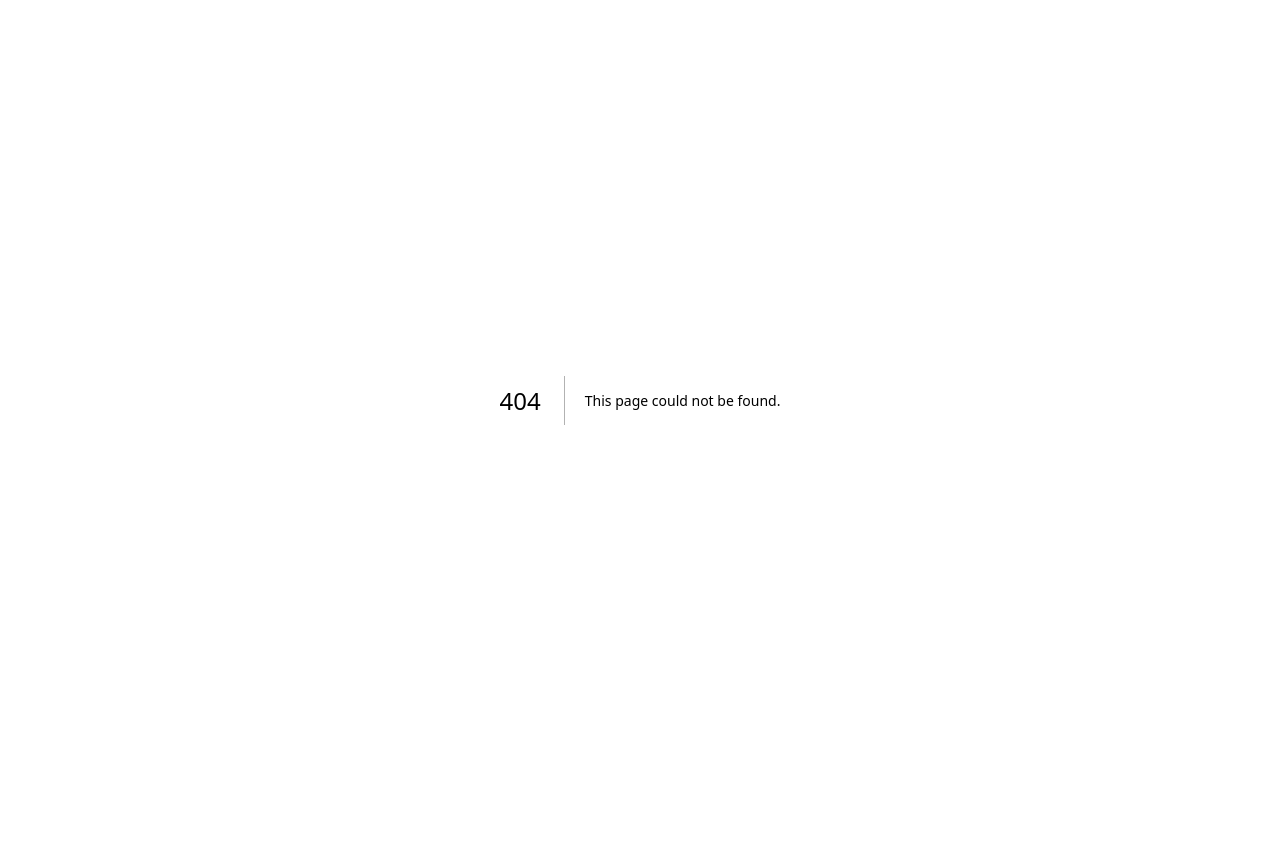
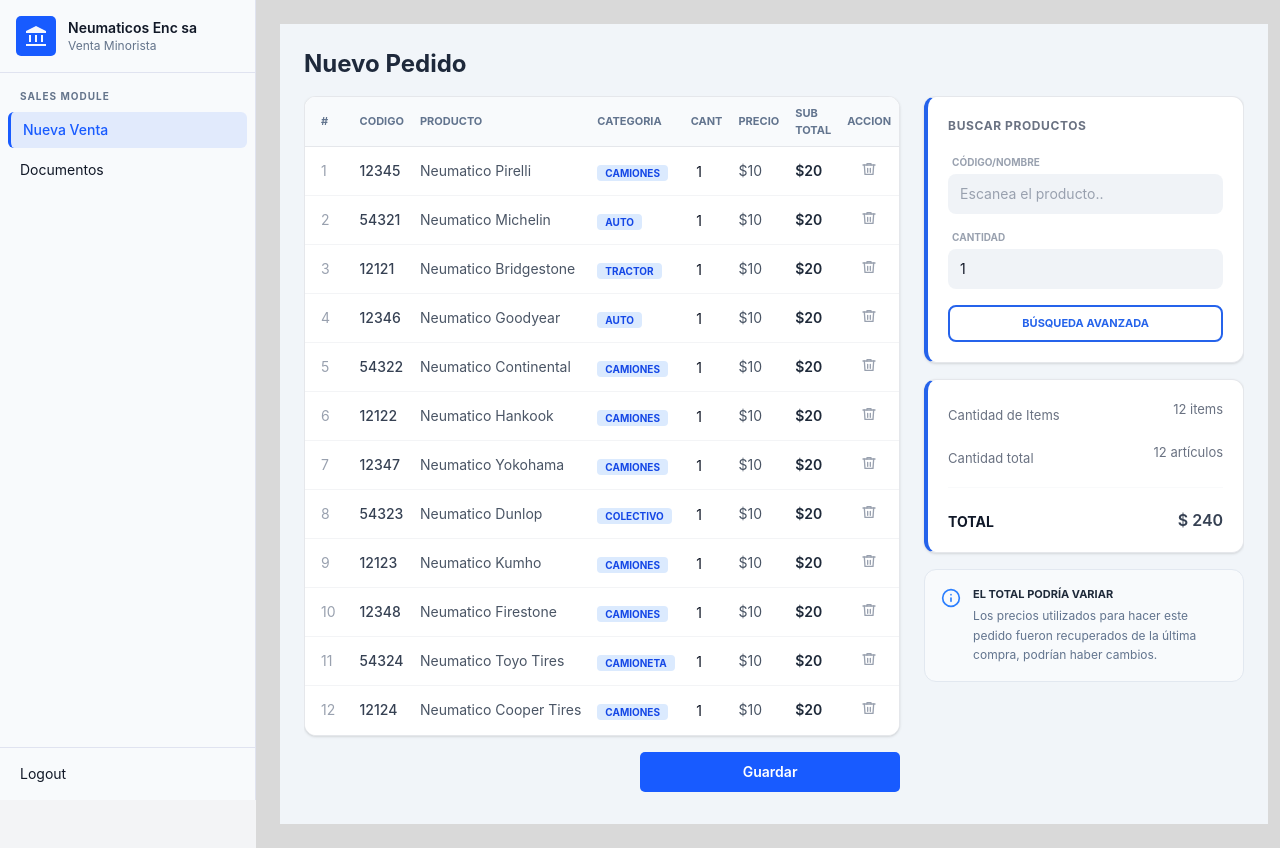
Before and after one commit to agusquartz/ERP-Gestion-2026, a Next.js app in the folder erp_front/: page /purchases/purchase-request/new in a window 1280 px wide. Before the commit this address had no page. Before the commit the page ends 800 px from the top, so only its background shows below. Built offline with nearby package versions, Linux system fonts and the light colour scheme.

Commit message:
Kan-47: Refactor folders and add toaster/toast

```diff
--- a/erp_front/modules/purchases/pages/NewPurchasePage.jsx
+++ b/erp_front/modules/purchases/pages/NewPurchasePage.jsx
@@ -3,6 +3,8 @@
 import { useState } from "react";
 import { usePurchaseForm } from "../hooks/NewPurchase/usePurchaseForm";
 import { useDisclosure } from "@/shared/hooks/useDisclosure";
+import { Toaster, toast } from 'sonner'; // Importamos Sonner
+import { createPurchaseRequest } from "../services/purchaseService";
 
 
 // Components (Asumiendo que creaste versiones para Purchase o reutilizas las de Sales);
@@ -22,11 +24,45 @@ export default function NewPurchasePage() {
 
 
   const productSearchModal = useDisclosure();
-  console.log("Estado del modal:", productSearchModal.isOpen);
+
   const [pendingProduct, setPendingProduct] = useState(null);
+
+const handleSave = async () => {
+    // 1. Validación: No guardar si está vacío
+    if (items.length === 0) {
+      return toast.error("La lista de pedido está vacía");
+    }
+
+    // 2. Creamos la promesa para el guardado
+    const savePromise = async () => {
+      // Estructuramos los datos según el estándar del backend (CamelCase)
+      const requestData = {
+        items: items.map(item => ({
+          productId: item.id || item.codigo, // Usamos el ID o código
+          quantity: item.cantidad,
+          price: item.precio // Aunque sea 0 o referencial
+        })),
+        totalAmount: subtotal,
+        status: "PENDING_QUOTE" // Estado para la siguiente fase de cotización
+      };
+
+      return await createPurchaseRequest(requestData);
+    };
+
+    // 3. Disparamos el Toast con estado de carga, éxito y error
+    toast.promise(savePromise(), {
+      loading: 'Registrando pedido de productos...',
+      success: () => {
+        reset(); // Limpiamos la tabla solo si se guardó bien
+        return 'Pedido registrado. Listo para cotizar.';
+      },
+      error: 'Error: No se pudo registrar el pedido.',
+    });
+  };
 
   return (
     <div className={s.container}>
+      <Toaster position="top-right" richColors />
       <div className={s.titleSection}>
         <h1 className={s.pageTitle}>Nuevo Pedido</h1>
       </div>
@@ -42,7 +78,7 @@ export default function NewPurchasePage() {
           </div>
 
           {/* Botón Guardar */}
-          <PurchaseActions/>
+          <PurchaseActions onSave={handleSave}/>
       </div>
 
         {/* COLUMNA DERECHA: Paneles de control */}
--- a/erp_front/modules/purchases/services/NewPurchase/PurchaseService.js
+++ b/erp_front/modules/purchases/services/NewPurchase/PurchaseService.js
@@ -16,3 +16,20 @@ export const getProductByQuery = async (query) => {
       item.descripcion.toLowerCase().includes(lowerQuery)
   );
 };
+
+export const createPurchaseRequest = async (purchaseData) => {
+  // Simulamos la llamada a la API de Rust
+  console.log("Enviando a Rust:", purchaseData);
+
+  await new Promise((resolve) => setTimeout(resolve, 1000));
+
+  // Aquí iría el fetch real:
+  // const response = await fetch('/api/purchases', {
+  //   method: 'POST',
+  //   headers: { 'Content-Type': 'application/json' },
+  //   body: JSON.stringify(purchaseData)
+  // });
+  // if (!response.ok) throw new Error('Error en el servidor');
+
+  return { success: true };
+};
--- a/erp_front/modules/purchases/services/NewPurchase/mock.js
+++ b/erp_front/modules/purchases/services/NewPurchase/mock.js
@@ -1,14 +1,14 @@
 export const mock_items = [
     {id:1, codigo: "12345", descripcion: "Neumatico Pirelli", stock: 4, categoria: "Camiones", cantidad: 1, precio: 10, subtotal: 20},
-    {id:2, codigo: "54321", descripcion: "Neumatico Pirelli", stock: 0,categoria: "Auto", cantidad: 1, precio: 10, subtotal: 20},
-    {id:3, codigo: "12121", descripcion: "Neumatico Pirelli", stock: 2,categoria: "tractor", cantidad: 1, precio: 10, subtotal: 20},
-    {id:4, codigo: "12345", descripcion: "Neumatico Pirelli", stock: 3,categoria: "auto", cantidad: 1, precio: 10, subtotal: 20},
-    {id:5, codigo: "54321", descripcion: "Neumatico Pirelli", stock: 7,categoria: "Camiones", cantidad: 1, precio: 10, subtotal: 20},
-    {id:6, codigo: "12121", descripcion: "Neumatico Pirelli", stock: 10,categoria: "Camiones", cantidad: 1, precio: 10, subtotal: 20},
-    {id:7, codigo: "12345", descripcion: "Neumatico Pirelli", stock: 40,categoria: "Camiones", cantidad: 1, precio: 10, subtotal: 20},
-    {id:8, codigo: "54321", descripcion: "Neumatico Pirelli", stock: 1,categoria: "Colectivo", cantidad: 1, precio: 10, subtotal: 20},
-    {id:9, codigo: "12121", descripcion: "Neumatico Pirelli", stock: 5,categoria: "Camiones", cantidad: 1, precio: 10, subtotal: 20},
-    {id:10, codigo: "12345", descripcion: "Neumatico Pirelli", stock: 6,categoria: "Camiones", cantidad: 1, precio: 10, subtotal: 20},
-    {id:11, codigo: "54321", descripcion: "Neumatico Pirelli", stock: 8,categoria: "Camioneta", cantidad: 1, precio: 10, subtotal: 20},
-    {id:12, codigo: "12121", descripcion: "Neumatico Pirelli", stock: 9,categoria: "Camiones", cantidad: 1, precio: 10, subtotal: 20},
+    {id:2, codigo: "54321", descripcion: "Neumatico Michelin", stock: 0,categoria: "Auto", cantidad: 1, precio: 10, subtotal: 20},
+    {id:3, codigo: "12121", descripcion: "Neumatico Bridgestone", stock: 2,categoria: "tractor", cantidad: 1, precio: 10, subtotal: 20},
+    {id:4, codigo: "12346", descripcion: "Neumatico Goodyear", stock: 3,categoria: "auto", cantidad: 1, precio: 10, subtotal: 20},
+    {id:5, codigo: "54322", descripcion: "Neumatico Continental", stock: 7,categoria: "Camiones", cantidad: 1, precio: 10, subtotal: 20},
+    {id:6, codigo: "12122", descripcion: "Neumatico Hankook", stock: 10,categoria: "Camiones", cantidad: 1, precio: 10, subtotal: 20},
+    {id:7, codigo: "12347", descripcion: "Neumatico Yokohama", stock: 40,categoria: "Camiones", cantidad: 1, precio: 10, subtotal: 20},
+    {id:8, codigo: "54323", descripcion: "Neumatico Dunlop", stock: 1,categoria: "Colectivo", cantidad: 1, precio: 10, subtotal: 20},
+    {id:9, codigo: "12123", descripcion: "Neumatico Kumho", stock: 5,categoria: "Camiones", cantidad: 1, precio: 10, subtotal: 20},
+    {id:10, codigo: "12348", descripcion: "Neumatico Firestone", stock: 6,categoria: "Camiones", cantidad: 1, precio: 10, subtotal: 20},
+    {id:11, codigo: "54324", descripcion: "Neumatico Toyo Tires", stock: 8,categoria: "Camioneta", cantidad: 1, precio: 10, subtotal: 20},
+    {id:12, codigo: "12124", descripcion: "Neumatico Cooper Tires", stock: 9,categoria: "Camiones", cantidad: 1, precio: 10, subtotal: 20},
 ];
```
Also changed, not shown: erp_front/app/(app)/purchases/purchase-request/new/page.js (renamed from erp_front/app/(app)/purchases/purchase-request/page.js).
